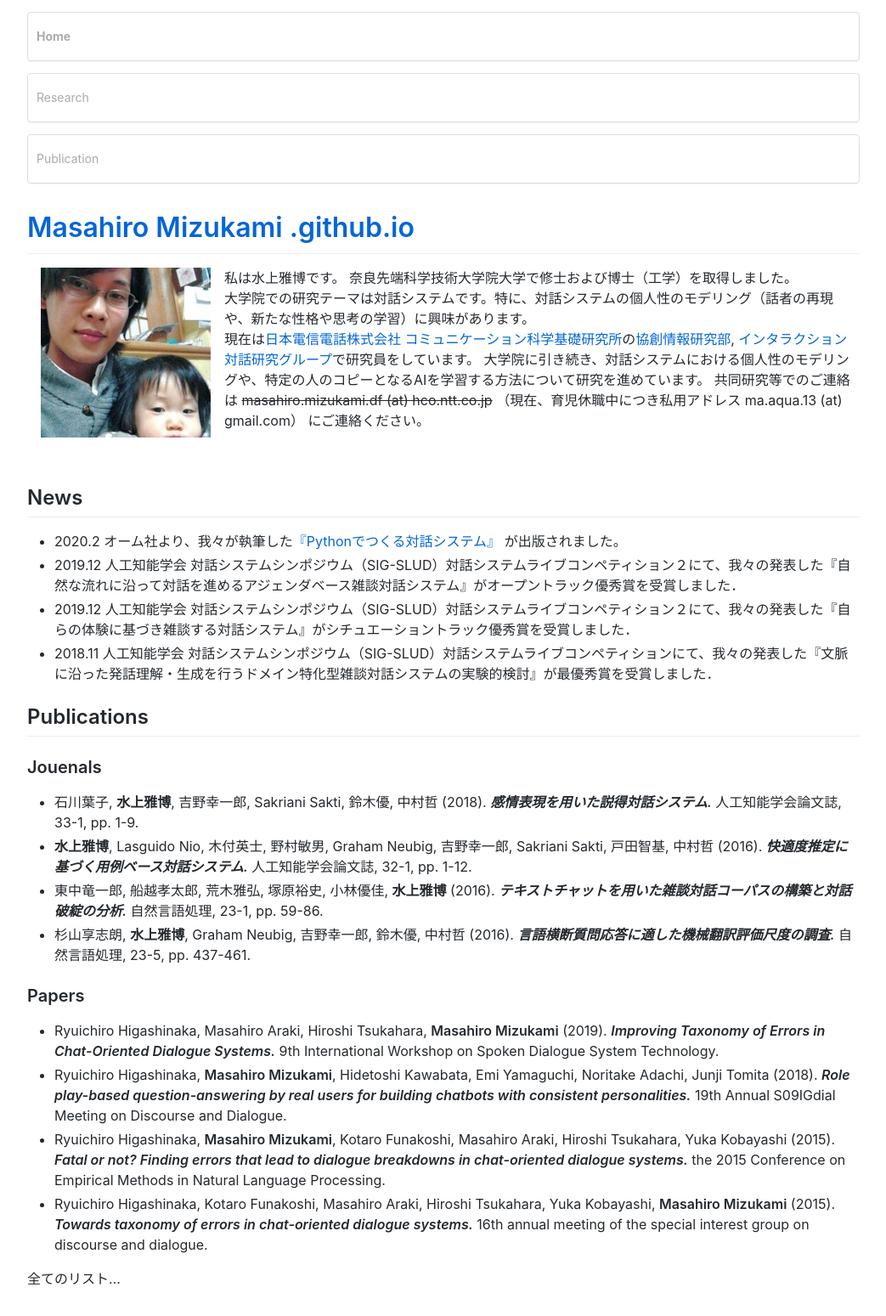
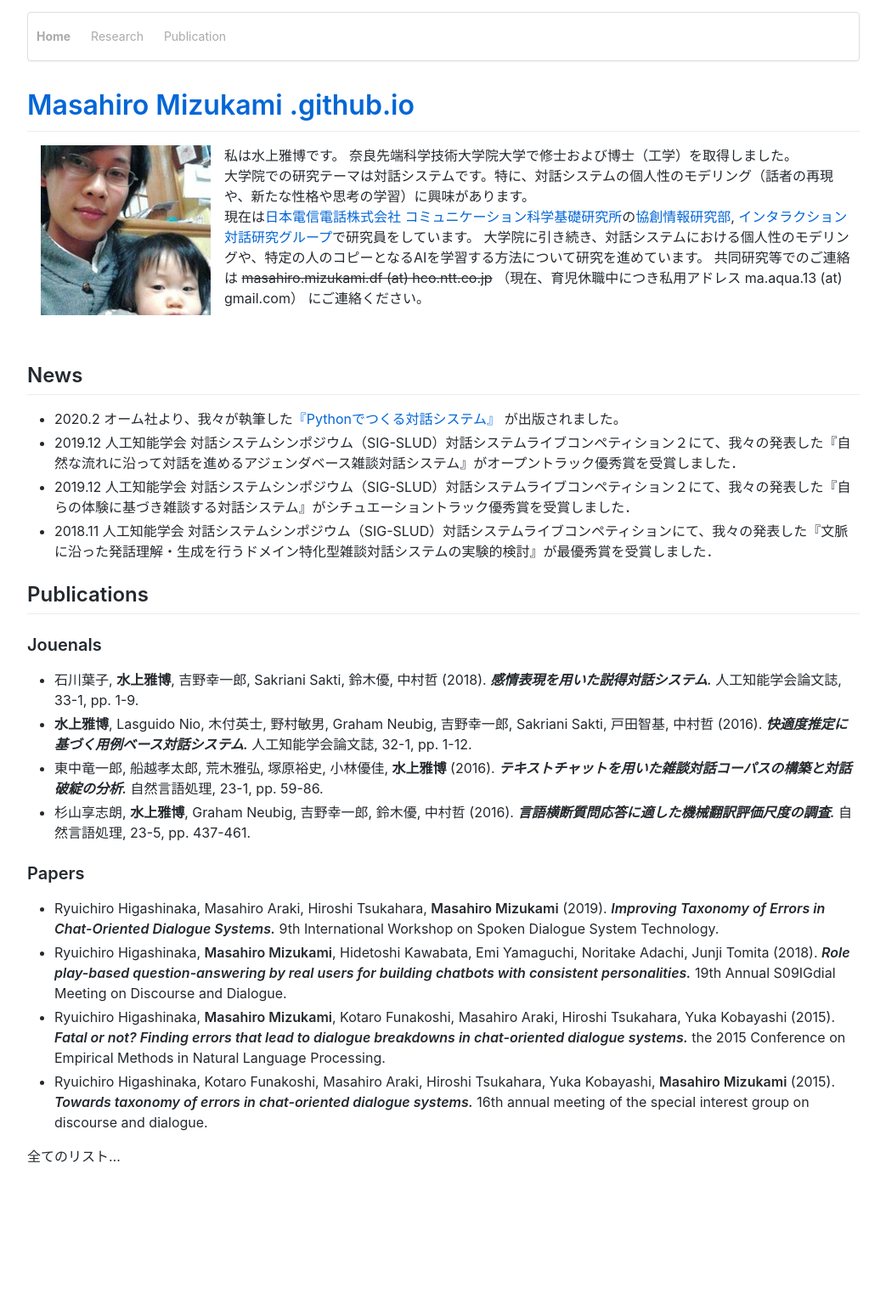
Before and after one commit to masahiro-mi/masahiro-mi.github.io, a Jekyll site: the page built from index.md, in a window 1280 px wide. Shown: the whole page at 85% size, without its empty margins (118-1161 px from the left). Built offline with Jekyll 4.4.1, drawn with Linux system fonts in a browser that asks for light colours; comment, search, counter and statistics services are not loaded; after the commit the page ends 1405 px from its top, so only the background shows below that.

Commit message:
Update navigation.html

```diff
--- a/_includes/navigation.html
+++ b/_includes/navigation.html
@@ -1,6 +1,5 @@
 {% if site.data.navigation %}
 <nav>
-  {% for item in site.data.navigation %}
   <style>
     .cp_navi {
     	background-color: #ffffff;
@@ -85,14 +84,16 @@
   	}
   </style>
 
-  <div class="cp_navi"><ul>
+  <div class="cp_navi">
+	  <ul>
+		{% for item in site.data.navigation %}
     		<li>
       		<a href="{{ item.link }}" {% if page.url == item.link %}style="font-weight: bolder;"{% endif %}>
         		{{ item.name }}
 	      	</a>
     		</li>
+		{% endfor %}
   	</ul>
   </div>
-  {% endfor %}
 </nav>
 {% endif %}
```
Lines whose indentation alone changed are shown as unchanged.
